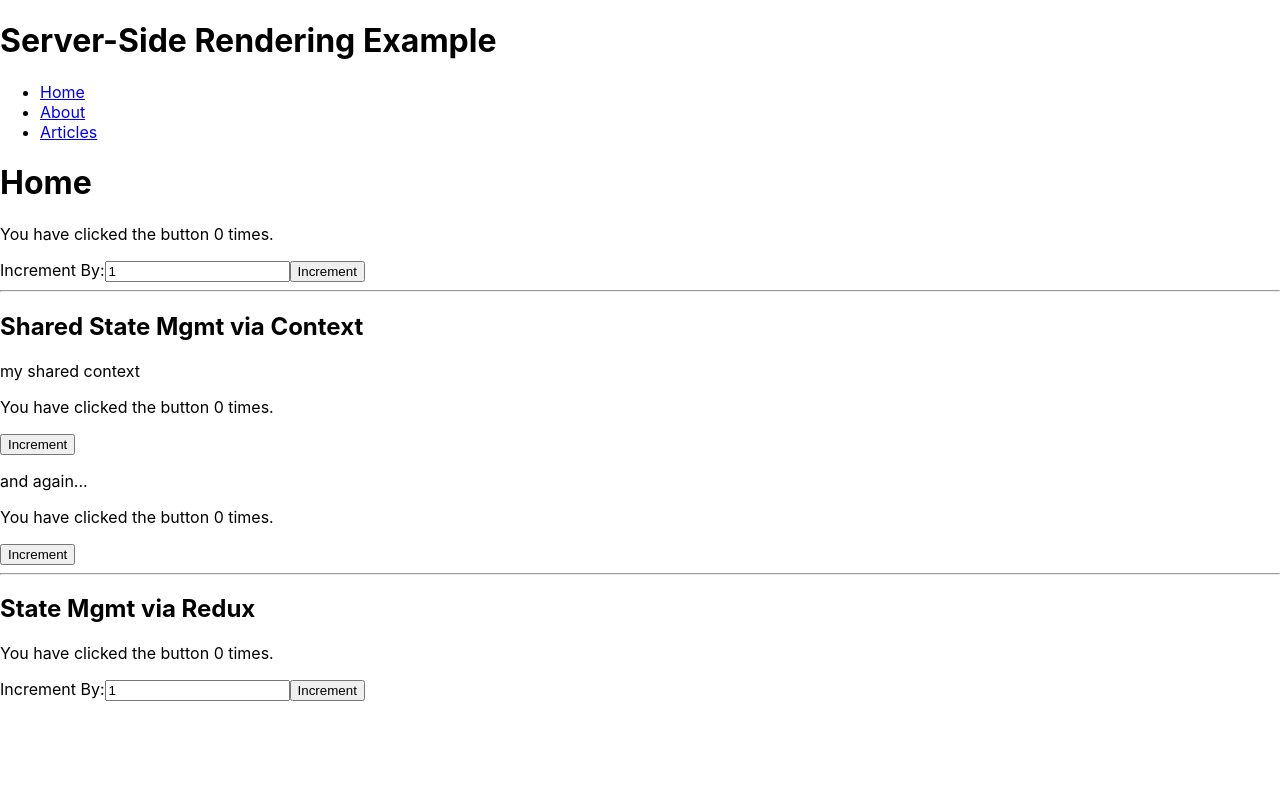
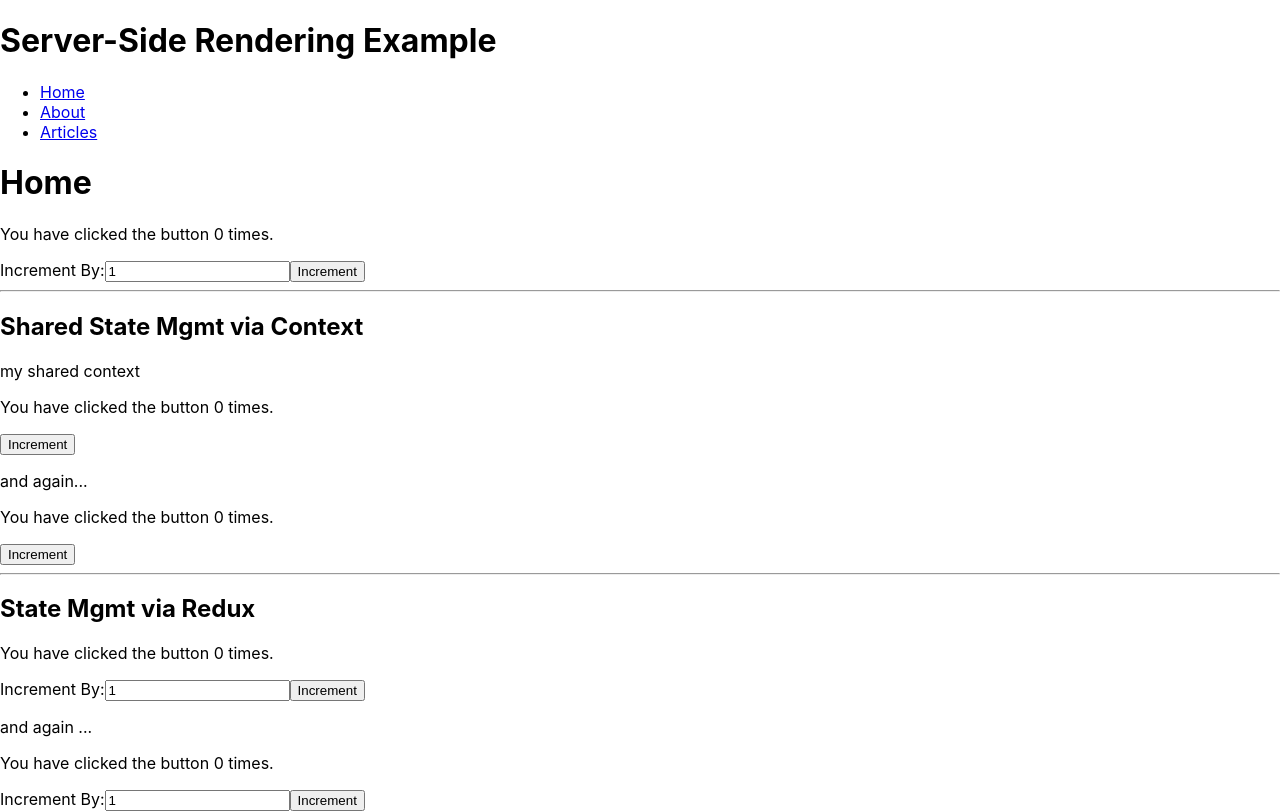
Before and after one commit to ItGumby/react-courses, a React (Create React App) app: page / in a window 1280 px wide. Built offline with nearby package versions, Linux system fonts and the light colour scheme.

Commit message:
enhance ReduxCounter for incrementBy, changing action to fn()

```diff
--- a/src/App.js
+++ b/src/App.js
@@ -46,6 +46,8 @@ function App() {
       <Provider store={store}>
         <h2>State Mgmt via Redux</h2>
         <ReduxCounter />
+        <p>and again ...</p>
+        <ReduxCounter />
       </Provider>
 
     </>
--- a/src/actions.js
+++ b/src/actions.js
@@ -1,5 +1,5 @@
-export const counterButtonClicked = {
+export const counterButtonClicked = amount =>({
   type: 'COUNTER_BUTTON_CLICKED',
   // convention of capital-snake-case
-  payload: { amount: 1},
-};
+  payload: { amount },
+});
--- a/src/components/ReduxCounter.js
+++ b/src/components/ReduxCounter.js
@@ -20,7 +20,7 @@ export const ReduxCounter = () => {
           type="number" />
       </label>
       <button
-        onClick={() => dispatch(counterButtonClicked)}
+        onClick={() => dispatch(counterButtonClicked(incrementBy))}
       >Increment</button>
     </>
   );
--- a/src/selectors.js
+++ b/src/selectors.js
@@ -1,2 +1,2 @@
 // where to find
-export const getNumberOfClicks = state => state.numClicks;
+export const getNumberOfClicks = state => state.numClicks;  // value in store
```
